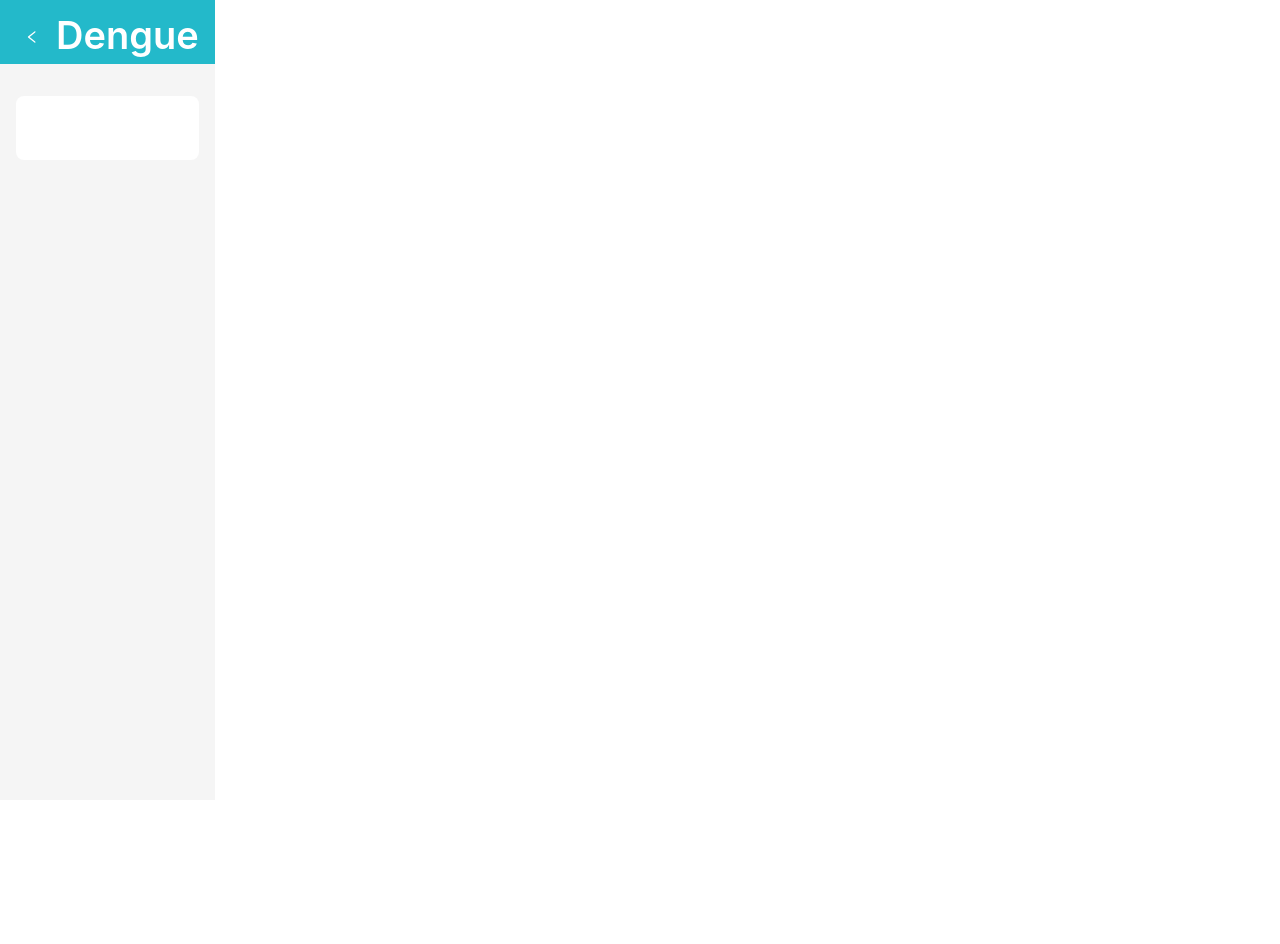
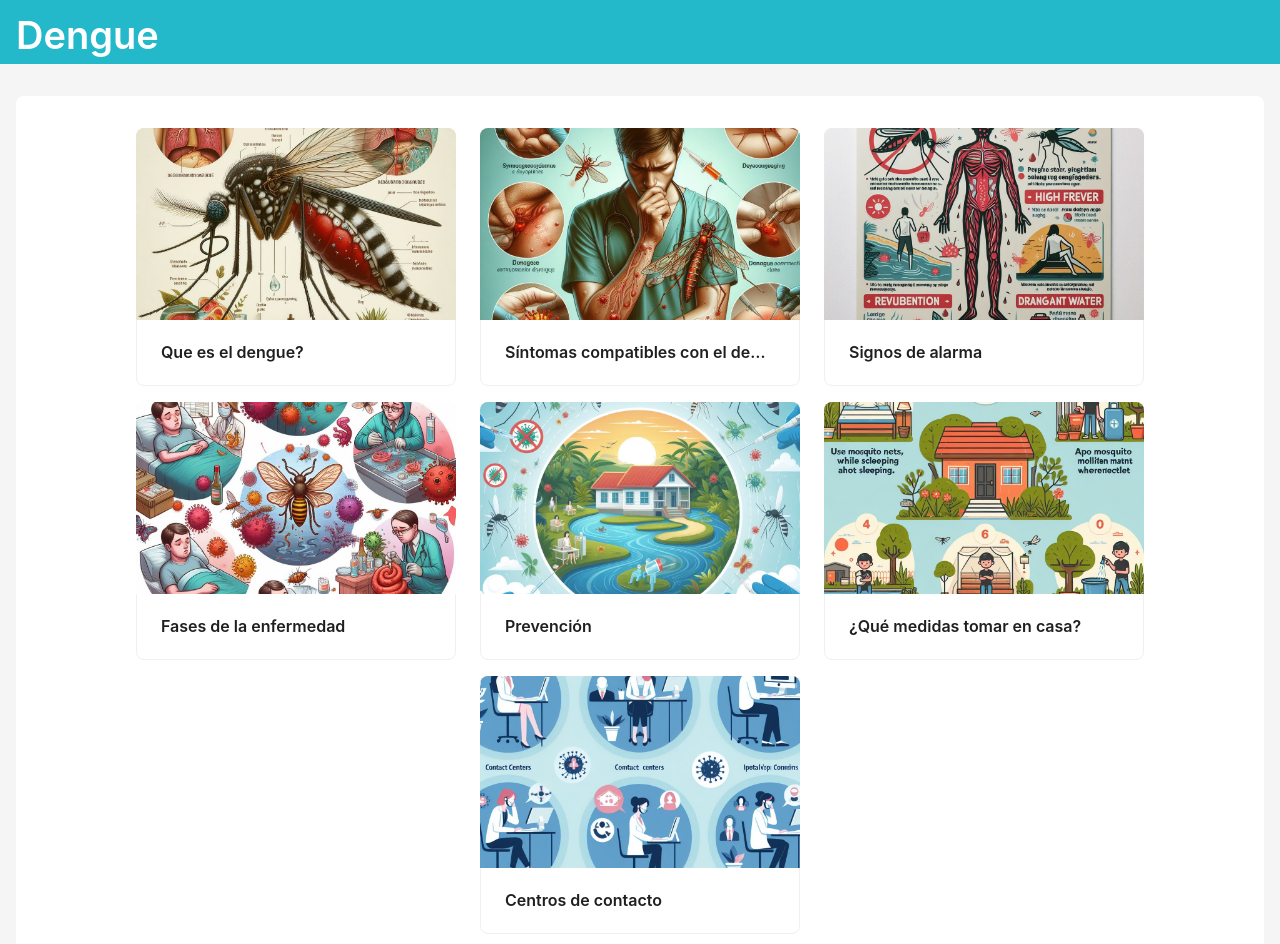
Before and after one commit to notf0und/dengue, a React app: page /dengue/ in a window 1280 px wide. Before the commit this address had no page. Shown: the top 944 px of the page. Before the commit the page ends 800 px from the top, so only its background shows below. Built offline with nearby package versions, Linux system fonts and the light colour scheme; the HTML template or start-up script is replaced by a standard one.

Commit message:
Set different path for prod

```diff
--- a/src/App.tsx
+++ b/src/App.tsx
@@ -34,7 +34,7 @@ const App: React.FC = () => {
         }
       }}
     >
-      <BrowserRouter>
+      <BrowserRouter basename="/dengue">
         <Layout />
       </BrowserRouter>
     </ConfigProvider>
--- a/src/Article.tsx
+++ b/src/Article.tsx
@@ -9,12 +9,13 @@ import data from './data.json';
 
 const Article: React.FC = () => {
 
-    const { articleId } = useParams();
+    const params = useParams();
 
+    const { articleId } = params;
+    console.log({ params })
 
     const item = findElementByKey(data, String(articleId), (article) => article.key === articleId) as MenuItem
 
-    console.log({ item })
 
 
 
--- a/src/Layout.tsx
+++ b/src/Layout.tsx
@@ -2,7 +2,7 @@ import { LeftOutlined } from '@ant-design/icons';
 import { Button, Layout as ReactLayout, Space, Typography, theme } from 'antd';
 import { Header } from 'antd/es/layout/layout';
 import React from 'react';
-import { Route, Routes, useLocation, useNavigate } from 'react-router-dom';
+import { Route, Routes, useLocation, useNavigate, useParams } from 'react-router-dom';
 import Article from './Article';
 import CardList from './CardList';
 
@@ -46,7 +46,12 @@ const Layout: React.FC = () => {
   } = theme.useToken();
 
   const navigate = useNavigate();
-  const { pathname } = useLocation();
+  const location = useLocation();
+  const params = useParams();
+  const { pathname } = location;
+
+  console.log({ params, location, env: import.meta.env.PROD })
+
 
 
 
```
